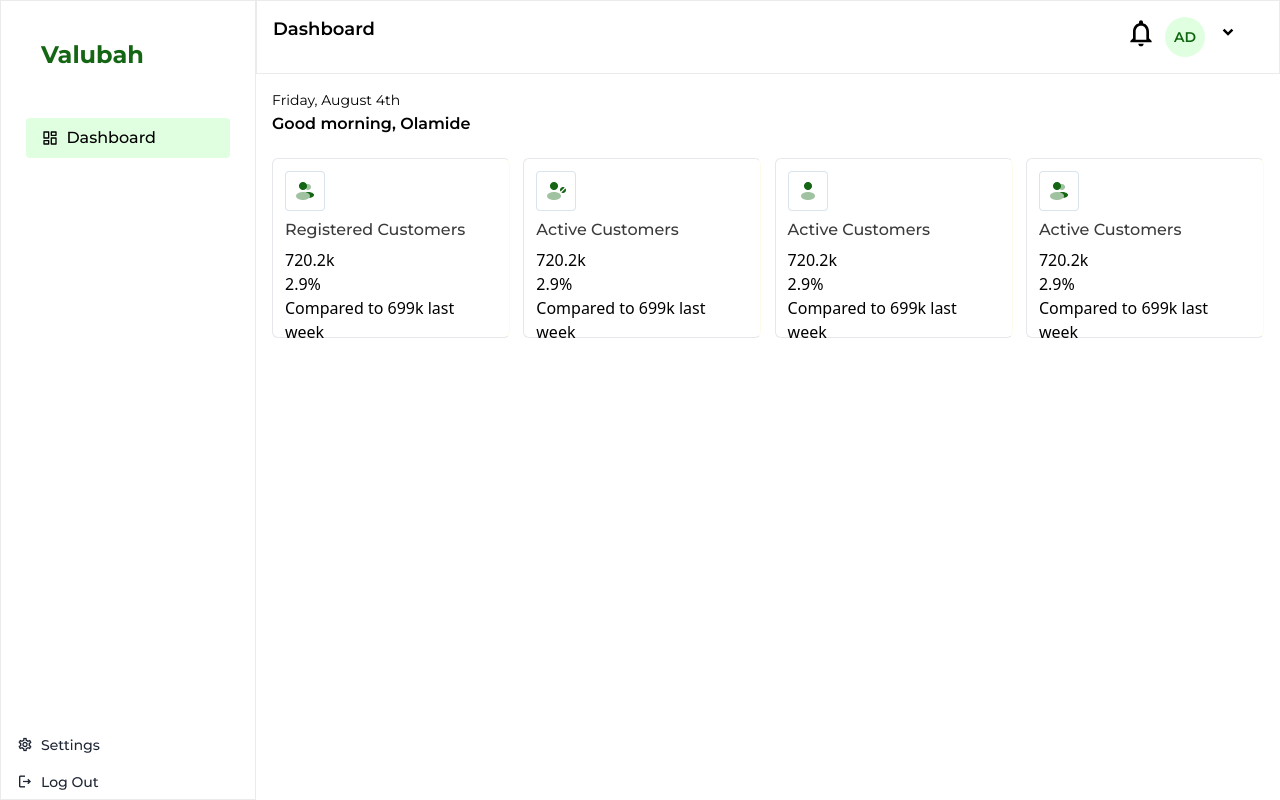
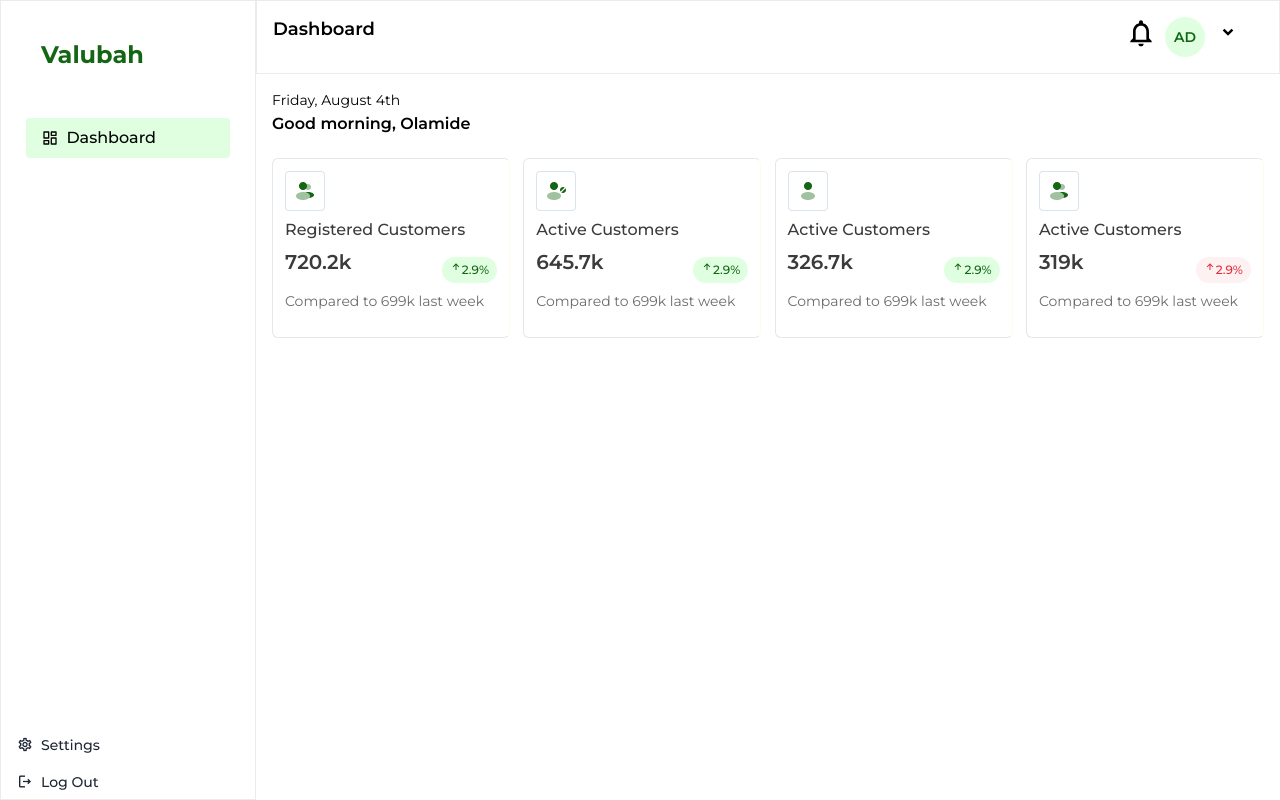
Before and after one commit to charly-com/valubah, a React (Vite) app: page /dashboard in a window 1280 px wide. Built offline with nearby package versions, Linux system fonts and the light colour scheme; a web font is replaced by a local one.

Commit message:
improving the card

```diff
--- a/src/components/Main.jsx
+++ b/src/components/Main.jsx
@@ -1,6 +1,7 @@
 import icon from "../assets/icon.png";
 import icon2 from "../assets/icon2.png";
 import icon3 from "../assets/icon3.png";
+import { BiUpArrowAlt } from "react-icons/bi";
 
 const Main = () => {
   return (
@@ -20,11 +21,17 @@ const Main = () => {
             <p className="text-[#3B3B3B] font-montserrat font-medium text-base leading-[21px] py-2">
               Registered Customers
             </p>
-            <div>
-              <p>720.2k</p>
-              <p>2.9%</p>
+            <div className="flex justify-between items-center">
+              <p className="text-[#3B3B3B] font-montserrat font-semibold text-xl leading-[28.8px] pb-4">
+                720.2k
+              </p>
+              <p className="rounded-full  py-1 px-2 bg-[#E0FFE0] font-montserrat flex font-medium text-xs leading-[18px] text-[#146614]">
+                <BiUpArrowAlt /> 2.9%
+              </p>
             </div>
-            <p>Compared to 699k last week</p>
+            <p className="text-[#6C6C6C] font-montserrat font-normal text-sm leading-4 ">
+              Compared to 699k last week
+            </p>
           </div>
         </div>
         <div className="border border-r-amber-50 w-[24%] h-[180px] rounded-md">
@@ -33,11 +40,17 @@ const Main = () => {
             <p className="text-[#3B3B3B] font-montserrat font-medium text-base leading-[21px] py-2">
               Active Customers
             </p>
-            <div>
-              <p>720.2k</p>
-              <p>2.9%</p>
+            <div className="flex justify-between items-center">
+              <p className="text-[#3B3B3B] font-montserrat font-semibold text-xl leading-[28.8px] pb-4">
+                645.7k
+              </p>
+              <p className="rounded-full  py-1 px-2 bg-[#E0FFE0] font-montserrat flex font-medium text-xs leading-[18px] text-[#146614]">
+                <BiUpArrowAlt /> 2.9%
+              </p>
             </div>
-            <p>Compared to 699k last week</p>
+            <p className="text-[#6C6C6C] font-montserrat font-normal text-sm leading-4">
+              Compared to 699k last week
+            </p>
           </div>
         </div>
         <div className="border border-r-amber-50 w-[24%] h-[180px] rounded-md">
@@ -46,11 +59,17 @@ const Main = () => {
             <p className="text-[#3B3B3B] font-montserrat font-medium text-base leading-[21px] py-2">
               Active Customers
             </p>
-            <div>
-              <p>720.2k</p>
-              <p>2.9%</p>
+            <div className="flex justify-between items-center">
+              <p className="text-[#3B3B3B] font-montserrat font-semibold text-xl leading-[28.8px] pb-4">
+                326.7k
+              </p>
+              <p className="rounded-full  py-1 px-2 bg-[#E0FFE0] font-montserrat flex font-medium text-xs leading-[18px] text-[#146614]">
+                <BiUpArrowAlt /> 2.9%
+              </p>
             </div>
-            <p>Compared to 699k last week</p>
+            <p className="text-[#6C6C6C] font-montserrat font-normal text-sm leading-4">
+              Compared to 699k last week
+            </p>
           </div>
         </div>
         <div className="border border-r-amber-50 w-[24%] h-[180px] rounded-md">
@@ -59,11 +78,17 @@ const Main = () => {
             <p className="text-[#3B3B3B] font-montserrat font-medium text-base leading-[21px] py-2">
               Active Customers
             </p>
-            <div>
-              <p>720.2k</p>
-              <p>2.9%</p>
+            <div className="flex justify-between items-center">
+              <p className="text-[#3B3B3B] font-montserrat font-semibold text-xl leading-[28.8px] pb-4">
+                319k
+              </p>
+              <p className="rounded-full  py-1 px-2 bg-[#FEF1F2] font-montserrat flex font-medium text-xs leading-[18px] text-[#E02D3C]">
+                <BiUpArrowAlt /> 2.9%
+              </p>
             </div>
-            <p>Compared to 699k last week</p>
+            <p className="text-[#6C6C6C] font-montserrat font-normal text-sm leading-4">
+              Compared to 699k last week
+            </p>
           </div>
         </div>
       </div>
```
